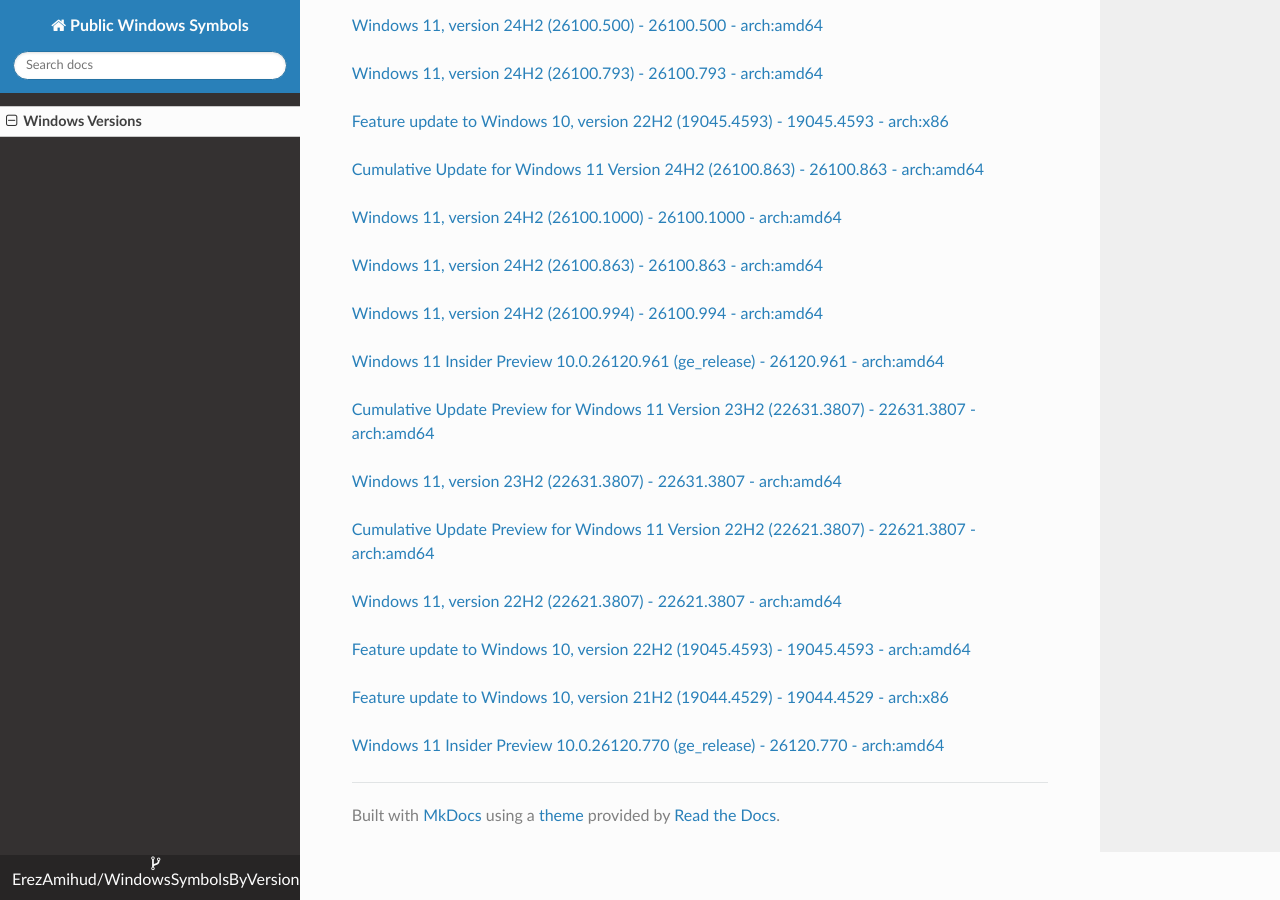
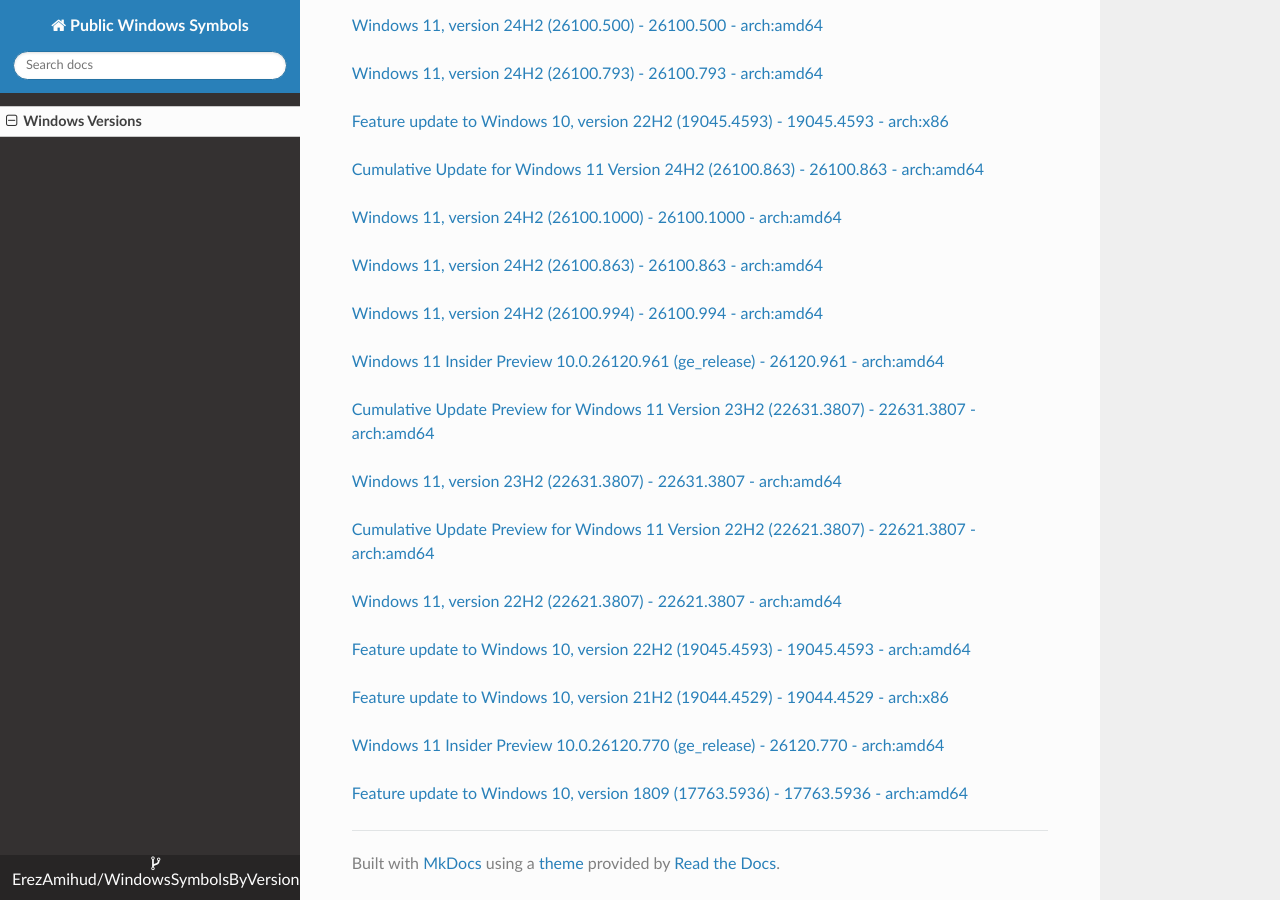
Before and after one commit to ErezAmihud/WindowsSymbolsByVersion, an MkDocs documentation site: the page built from docs/index.md, in a window 1280 px wide and 900 px high, scrolled down 12173 px. Built offline with MkDocs 1.6.1, drawn with Linux system fonts in a browser that asks for light colours; nearby versions of some CDN libraries.

Commit message:
Automated commit, add manifest for a68ff2b2-ab4c-46d3-bbe9-4eadfba9ea2f

```diff
--- a/docs/index.md
+++ b/docs/index.md
@@ -637,3 +637,6 @@
 
 
 [Windows 11 Insider Preview 10.0.26120.770 (ge_release) - 26120.770 - arch:amd64](https://github.com/ErezAmihud/WindowsSymbolsByVersion/blob/main/manifests/a95de9c4-eda6-4dbc-87e6-0fd3ab104170.manifest)
+
+
+[Feature update to Windows 10, version 1809 (17763.5936) - 17763.5936 - arch:amd64](https://github.com/ErezAmihud/WindowsSymbolsByVersion/blob/main/manifests/a68ff2b2-ab4c-46d3-bbe9-4eadfba9ea2f.manifest)
```
Also changed, not shown: process_builds.json (+1 -1 lines), 1 other file.
